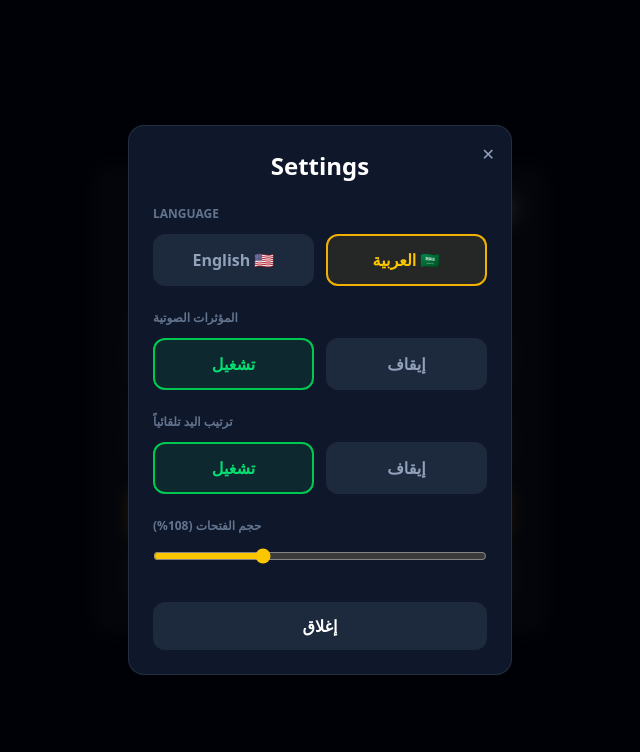
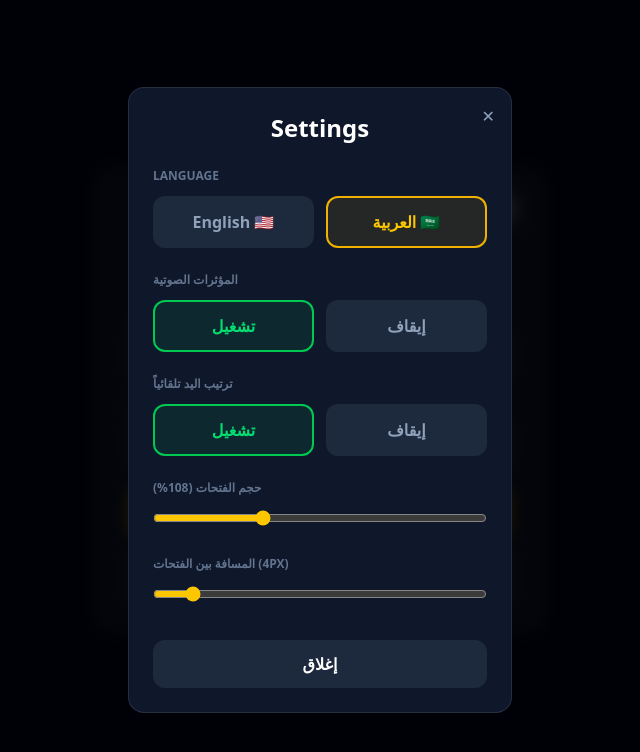
Before and after one commit to AmmarAlasad/borako, a React (Vite) app in the folder borako-app/: page / in a window 1280 px wide. Both pictures are taken after a click on the button "Settings". Shown: the top 752 px of the page, without its empty margins (320-960 px from the left). Built offline with nearby package versions, Linux system fonts and the light colour scheme.

Commit message:
added an option for custom melds spacing

```diff
--- a/borako-app/src/components/game/GameBoard.tsx
+++ b/borako-app/src/components/game/GameBoard.tsx
@@ -112,6 +112,21 @@ export function GameBoard() {
                                 step={0.01}
                                 value={meldSizeScale}
                                 onChange={(e) => setMeldSizeScale(Math.min(1.25, Math.max(1, Number(e.target.value) || 1)))}
+                                className="w-full accent-yellow-400"
+                            />
+                        </div>
+
+                        <div>
+                            <label className="block text-xs uppercase text-slate-500 font-bold mb-3">
+                                {t.meldSpacing} ({state.meldSpacing}px)
+                            </label>
+                            <input
+                                type="range"
+                                min={0}
+                                max={40}
+                                step={1}
+                                value={state.meldSpacing}
+                                onChange={(e) => actions.setMeldSpacing(Number(e.target.value))}
                                 className="w-full accent-yellow-400"
                             />
                         </div>
@@ -1035,7 +1050,7 @@ export function GameBoard() {
                             <div className={`text-xs font-black ${rightTeamId === 'A' ? 'text-blue-400' : 'text-red-400'} opacity-80 tracking-[0.2em] uppercase mb-2 text-right max-md:text-left`}>
                                 {rightTeamId === 'A' ? (state.teams.A.name || t.teamA) : (state.teams.B.name || t.teamB)} {t.melds} {rightTeamId !== myTeamId ? `(${t.enemy})` : ''}
                             </div>
-                            <div className="flex-1 flex flex-wrap content-start gap-1 max-md:gap-0 justify-end max-md:justify-start overflow-y-auto overflow-x-hidden min-h-[80px] md:min-h-0 md:pr-1 max-md:pr-1">
+                            <div className="flex-1 flex flex-wrap content-start justify-end max-md:justify-start overflow-y-auto overflow-x-hidden min-h-[80px] md:min-h-0 md:pr-1 max-md:pr-1" style={{ gap: `${state.meldSpacing}px` }}>
                                 {(rightTeam?.melds || []).map(meld => (
                                     <div key={meld.id}
                                         id={`meld-drop-${meld.id}`}
@@ -1072,7 +1087,7 @@ export function GameBoard() {
                             <div className={`text-xs font-black ${leftTeamId === 'A' ? 'text-blue-400' : 'text-red-400'} opacity-80 tracking-[0.2em] uppercase mb-2`}>
                                 {leftTeamId === 'A' ? (state.teams.A.name || t.teamA) : (state.teams.B.name || t.teamB)} {t.melds} {leftTeamId === myTeamId ? `(${t.you})` : ''}
                             </div>
-                            <div className="flex-1 flex flex-wrap content-start gap-1 max-md:gap-0 overflow-y-auto overflow-x-hidden min-h-[80px] md:min-h-0 md:pr-1 max-md:pr-1">
+                            <div className="flex-1 flex flex-wrap content-start overflow-y-auto overflow-x-hidden min-h-[80px] md:min-h-0 md:pr-1 max-md:pr-1" style={{ gap: `${state.meldSpacing}px` }}>
                                 {(leftTeam?.melds || []).map(meld => (
                                     <div key={meld.id}
                                         id={`meld-drop-${meld.id}`}
--- a/borako-app/src/engine/reducer.ts
+++ b/borako-app/src/engine/reducer.ts
@@ -22,6 +22,7 @@ export type GameAction =
     | { type: 'NEXT_ROUND' }
     | { type: 'RESET_GAME' }
     | { type: 'TOGGLE_AUTO_SORT' }
+    | { type: 'SET_MELD_SPACING'; payload: number }
     | { type: 'SYNC_STATE'; payload: GameState };
 
 export const INITIAL_STATE: GameState = {
@@ -43,6 +44,7 @@ export const INITIAL_STATE: GameState = {
     isFirstTurn: false,
     firstTurnDrawCount: 0,
     autoSortHand: true,
+    meldSpacing: 4,
     logs: [],
 };
 
@@ -728,6 +730,13 @@ export function gameReducer(state: GameState, action: GameAction): GameState {
             return nextState;
         }
 
+        case 'SET_MELD_SPACING': {
+            return {
+                ...state,
+                meldSpacing: action.payload
+            };
+        }
+
         case 'SYNC_STATE': {
             return action.payload; // Full replacement
         }
--- a/borako-app/src/engine/types.ts
+++ b/borako-app/src/engine/types.ts
@@ -76,6 +76,7 @@ export interface GameState {
 
     // Settings
     autoSortHand: boolean;
+    meldSpacing: number;
 
     // Messages/Logs
     logs: string[];
--- a/borako-app/src/hooks/useGame.ts
+++ b/borako-app/src/hooks/useGame.ts
@@ -245,6 +245,9 @@ export function useGame() {
         toggleAutoSort: () => {
             handleAction({ type: 'TOGGLE_AUTO_SORT' });
         },
+        setMeldSpacing: (spacing: number) => {
+            handleAction({ type: 'SET_MELD_SPACING', payload: spacing });
+        },
         leaveGame: () => {
             const me = peerIdRef.current;
             if (!me) return;
--- a/borako-app/src/lib/translations.ts
+++ b/borako-app/src/lib/translations.ts
@@ -88,6 +88,7 @@ export const translations = {
         on: "On",
         off: "Off",
         autoSort: "Auto-sort Hand",
+        meldSpacing: "Melds Spacing",
         close: "Close",
     },
     ar: {
@@ -176,6 +177,7 @@ export const translations = {
         on: "تشغيل",
         off: "إيقاف",
         autoSort: "ترتيب اليد تلقائياً",
+        meldSpacing: "المسافة بين الفتحات",
         close: "إغلاق",
     }
 };
```
